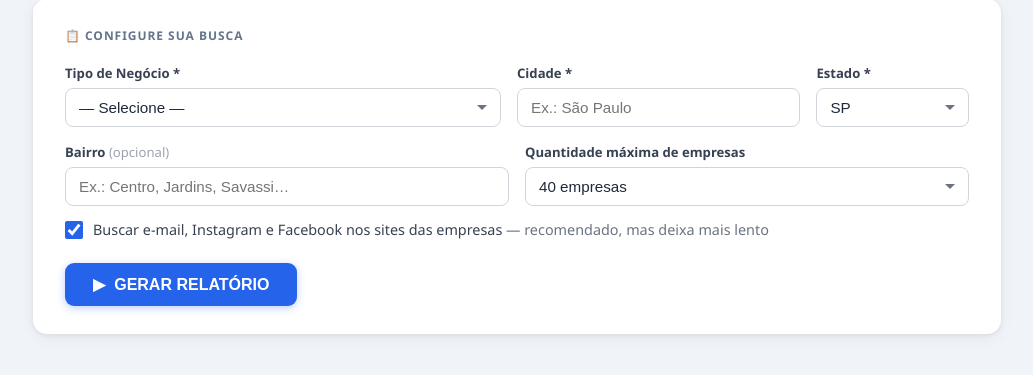
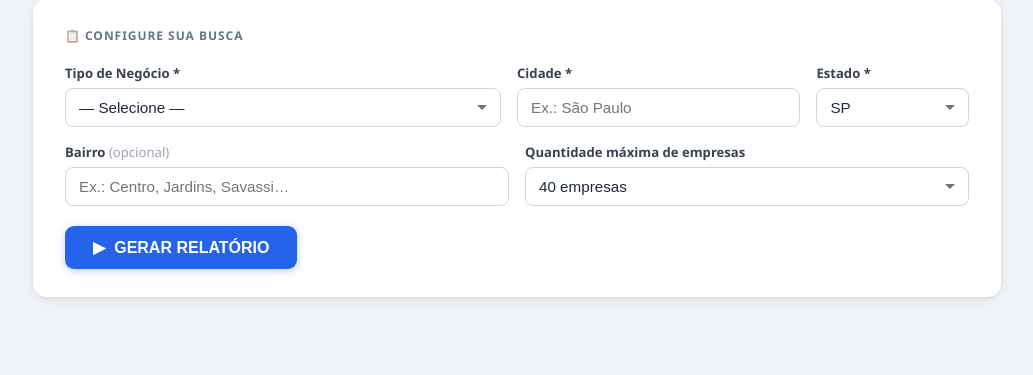
Before and after one commit to juliojrs-collab/sistemadeprospec-o, a Flask app: page / in a window 1280 px wide. Shown: the part 147-522 px from the top of the page, without its empty margins (123-1156 px from the left). Run offline with Flask 3, Linux system fonts and the light colour scheme.

Commit message:
Simplificar coleta: apenas nome, telefone e endereço
- Remove etapa 2 (visita aos sites para buscar email/instagram/facebook)
- Remove campos: categoria, avaliacao, reviews, whatsapp, emails,
  instagram, facebook, responsavel, site
- Colunas do CSV agora: data, nome, telefone, endereco +
  status, atribuido_para, data_contato, observacoes
- Remove checkbox 'Buscar e-mail/Instagram/Facebook'
- Tabela da interface simplificada para 4 colunas
- Resultado: busca muito mais rápida e sem risco de crash por memória

```diff
--- a/app.py
+++ b/app.py
@@ -56,7 +56,6 @@ def buscar():
     estado    = (body.get("estado") or "").strip()
     bairro    = (body.get("bairro") or "").strip()
     quantidade = int(body.get("quantidade", 40))
-    extrair   = bool(body.get("extrair_dados", True))
 
     if not tipo or not cidade or not estado:
         return jsonify({"erro": "Preencha o tipo de negócio, a cidade e o estado."}), 400
@@ -81,19 +80,18 @@ def buscar():
 
     threading.Thread(
         target=_executar,
-        args=(job_id, termo, quantidade, extrair),
+        args=(job_id, termo, quantidade),
         daemon=True,
     ).start()
 
     return jsonify({"job_id": job_id})
 
 
-def _executar(job_id, termo, quantidade, extrair):
+def _executar(job_id, termo, quantidade):
     try:
         leads = executar_busca(
             termo=termo,
             quantidade=quantidade,
-            extrair_dados=extrair,
             log_fn=lambda msg: _log(job_id, msg),
         )
         with _lock:
--- a/scraper.py
+++ b/scraper.py
@@ -76,10 +76,7 @@ PAGINAS_CONTATO = ("", "contato", "contact", "fale-conosco", "sobre", "about", "
 #  COLUNAS DO CSV (ordem final)
 # ──────────────────────────────────────────────────────────────
 COLUNAS = [
-    "data", "nome", "categoria", "avaliacao", "reviews",
-    "telefone", "whatsapp",
-    "emails", "instagram", "facebook",
-    "endereco", "site", "responsavel",
+    "data", "nome", "telefone", "endereco",
     "status", "atribuido_para", "data_contato", "observacoes",
 ]
 
@@ -145,21 +142,11 @@ def _rolar_feed(page, max_itens):
 
 
 def _ficha(page):
-    tel = _txt(page.locator(SEL["telefone"]))
-    p = {
-        "nome":      _txt(page.locator(SEL["nome"])),
-        "categoria": _txt(page.locator(SEL["categoria"])),
-        "avaliacao": _txt(page.locator(SEL["rating"])),
-        "reviews":   _txt(page.locator(SEL["reviews"])),
-        "endereco":  _txt(page.locator(SEL["endereco"])),
-        "telefone":  tel,
-        "whatsapp":  _whatsapp(tel),
-        "site":      _attr(page.locator(SEL["site"]), "href"),
-        "emails": "", "instagram": "", "facebook": "", "responsavel": "",
+    return {
+        "nome":     _txt(page.locator(SEL["nome"])),
+        "telefone": _txt(page.locator(SEL["telefone"])),
+        "endereco": _txt(page.locator(SEL["endereco"])),
     }
-    m = re.search(r"[\d.,]+", p["reviews"])
-    p["reviews"] = m.group(0) if m else ""
-    return p
 
 
 def _raspar(page, termo, quantidade, log_fn):
@@ -266,9 +253,10 @@ def _site(url):
 # ──────────────────────────────────────────────────────────────
 #  FUNÇÃO PRINCIPAL — chamada pelo servidor Flask
 # ──────────────────────────────────────────────────────────────
-def executar_busca(termo, quantidade, extrair_dados, log_fn=print):
+def executar_busca(termo, quantidade, log_fn=print):
     """
-    Executa a busca completa e retorna lista de dicts (leads).
+    Executa a busca no Google Maps e retorna lista de dicts (leads).
+    Coleta apenas: nome, telefone e endereço.
     """
     leads = []
 
@@ -279,8 +267,8 @@ def executar_busca(termo, quantidade, extrair_dados, log_fn=print):
                 "--no-sandbox",
                 "--disable-dev-shm-usage",
                 "--disable-gpu",
-                "--single-process",           # 1 processo só → menos RAM
-                "--no-zygote",                # sem processo zygote
+                "--single-process",
+                "--no-zygote",
                 "--disable-extensions",
                 "--disable-background-networking",
                 "--disable-background-timer-throttling",
@@ -308,18 +296,6 @@ def executar_busca(termo, quantidade, extrair_dados, log_fn=print):
 
     log_fn(f"\n[TOTAL] {len(leads)} empresas coletadas.\n")
 
-    if extrair_dados and leads:
-        log_fn("[ETAPA 2] Buscando e-mail, Instagram e Facebook nos sites...\n")
-        for i, lead in enumerate(leads, 1):
-            if lead.get("site"):
-                dados = _site(lead["site"])
-                lead.update(dados)
-                partes = []
-                if dados["emails"]:    partes.append("📧 e-mail")
-                if dados["instagram"]: partes.append("📷 instagram")
-                if dados["facebook"]:  partes.append("👍 facebook")
-                log_fn(f"  {i:>3}/{len(leads)}  {lead['nome'][:40]}  {'  '.join(partes) or '—'}\n")
-
     hoje = date.today().strftime("%d/%m/%Y")
     for lead in leads:
         lead["data"] = hoje
--- a/templates/index.html
+++ b/templates/index.html
@@ -296,14 +296,6 @@
       </div>
     </div>
 
-    <div class="check-row">
-      <input type="checkbox" id="extrair" checked />
-      <label for="extrair">
-        Buscar e-mail, Instagram e Facebook nos sites das empresas
-        <em>— recomendado, mas deixa mais lento</em>
-      </label>
-    </div>
-
     <div class="btn-row">
       <button class="btn btn-blue" id="btn-buscar" onclick="iniciarBusca()">
         ▶&nbsp;&nbsp;GERAR RELATÓRIO
@@ -343,15 +335,8 @@
           <tr>
             <th>Data</th>
             <th>Nome</th>
-            <th>Categoria</th>
             <th>Telefone</th>
-            <th>WhatsApp</th>
-            <th>E-mail</th>
-            <th>Instagram</th>
-            <th>Facebook</th>
-            <th>Responsável</th>
             <th>Endereço</th>
-            <th>Site</th>
           </tr>
         </thead>
         <tbody id="tbody"></tbody>
@@ -382,7 +367,6 @@
 
     const bairro   = v('bairro').trim();
     const qtd      = parseInt(v('qtd'));
-    const extrair  = document.getElementById('extrair').checked;
 
     // UI
     document.getElementById('btn-buscar').disabled = true;
@@ -394,10 +378,9 @@
       method: 'POST',
       headers: { 'Content-Type': 'application/json' },
       body: JSON.stringify({
-        tipo_negocio:  tipo,
+        tipo_negocio: tipo,
         cidade, estado, bairro,
-        quantidade:    qtd,
-        extrair_dados: extrair,
+        quantidade:   qtd,
       }),
     })
     .then(r => r.json())
@@ -466,18 +449,10 @@
 
     // Stats
     const ct = leads.filter(l => l.telefone).length;
-    const cw = leads.filter(l => l.whatsapp).length;
-    const cm = leads.filter(l => l.emails).length;
-    const ci = leads.filter(l => l.instagram).length;
-    const cf = leads.filter(l => l.facebook).length;
 
     document.getElementById('stats').innerHTML = [
       stat(leads.length, 'Empresas'),
-      stat(ct, 'Telefone'),
-      stat(cw, 'WhatsApp'),
-      stat(cm, 'E-mail'),
-      stat(ci, 'Instagram'),
-      stat(cf, 'Facebook'),
+      stat(ct, 'Com telefone'),
     ].join('');
 
     // Tabela
@@ -488,15 +463,8 @@
       tr.innerHTML = `
         <td>${e(l.data)}</td>
         <td><strong>${e(l.nome)}</strong></td>
-        <td>${l.categoria ? `<span class="tag">${e(l.categoria)}</span>` : ''}</td>
         <td>${e(l.telefone)}</td>
-        <td>${l.whatsapp ? `<a href="${e(l.whatsapp)}" target="_blank">💬 Abrir</a>` : ''}</td>
-        <td style="max-width:180px;word-break:break-word">${e(l.emails)}</td>
-        <td>${l.instagram ? `<a href="${e(l.instagram)}" target="_blank">📷 Ver</a>` : ''}</td>
-        <td>${l.facebook  ? `<a href="${e(l.facebook)}"  target="_blank">👍 Ver</a>` : ''}</td>
-        <td>${e(l.responsavel)}</td>
-        <td style="max-width:200px">${e(l.endereco)}</td>
-        <td>${l.site ? `<a href="${e(l.site)}" target="_blank">🌐</a>` : ''}</td>
+        <td style="max-width:240px">${e(l.endereco)}</td>
       `;
       tbody.appendChild(tr);
     });
```
